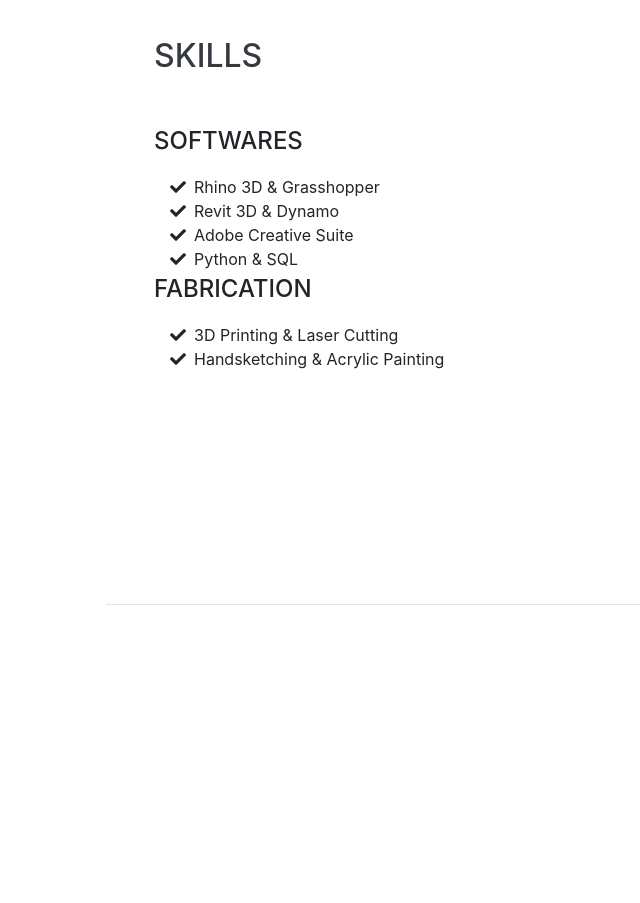
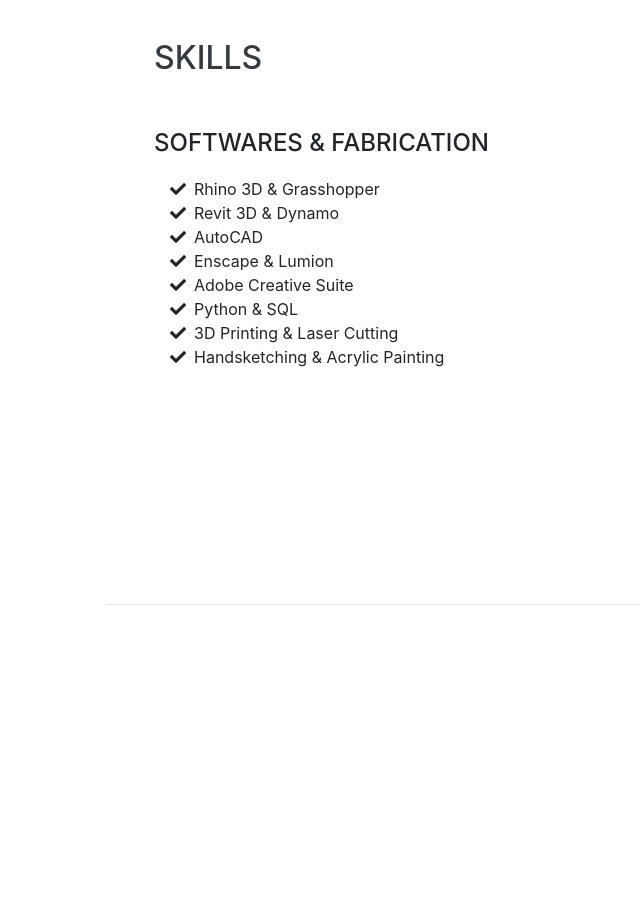
Before and after one commit to gohyiqian/Resume, a website with bundled scripts: page index.html in a window 1280 px wide. Shown: the part 2700-3603 px from the top of the page, without its empty margins (166-806 px from the left). Built offline with nearby package versions, Linux system fonts and the light colour scheme; a web font is replaced by a local one.

Commit message:
Update index.html

```diff
--- a/index.html
+++ b/index.html
@@ -192,7 +192,7 @@
       <div class="w-100">
         <h2 class="mb-5">Skills</h2>
 
-        <div class="subheading mb-3">softwares</div>
+        <div class="subheading mb-3">softwares &amp; Fabrication</div>
         <ul class="fa-ul mb-0">
           <li>
             <i class="fa-li fa fa-check"></i>
@@ -202,16 +202,16 @@
             Revit 3D &amp; Dynamo</li>
           <li>
             <i class="fa-li fa fa-check"></i>
+            AutoCAD</li>
+          <li>
+            <i class="fa-li fa fa-check"></i>
+            Enscape &amp; Lumion</li>
+          <li>
+            <i class="fa-li fa fa-check"></i>
             Adobe Creative Suite</li>
           <li>
             <i class="fa-li fa fa-check"></i>
             Python &amp; SQL</li>
-          </li>
-        </ul>
-
-
-        <div class="subheading mb-3">Fabrication</div>
-        <ul class="fa-ul mb-0">
           <li>
             <i class="fa-li fa fa-check"></i>
             3D Printing &amp; Laser Cutting</li>
```
